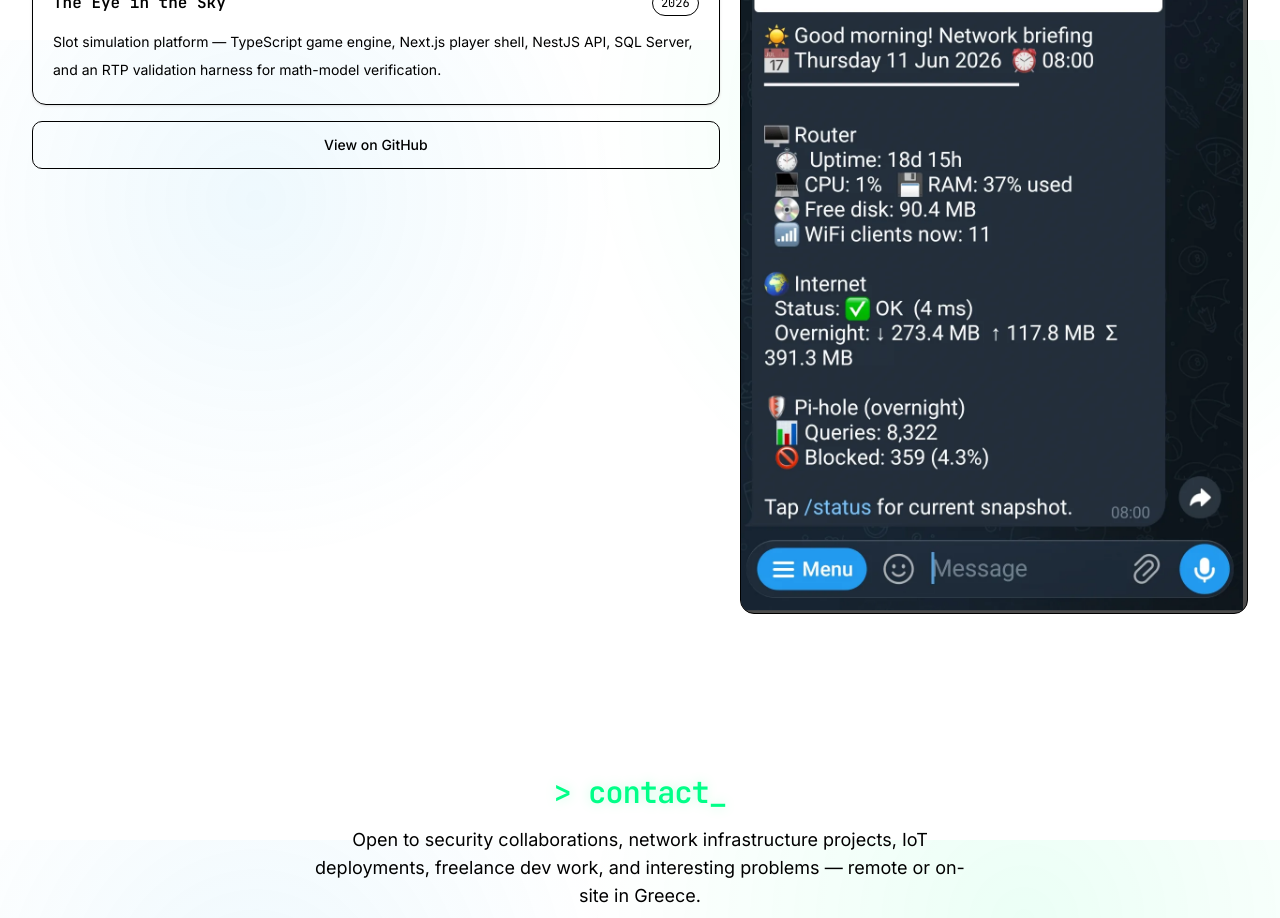
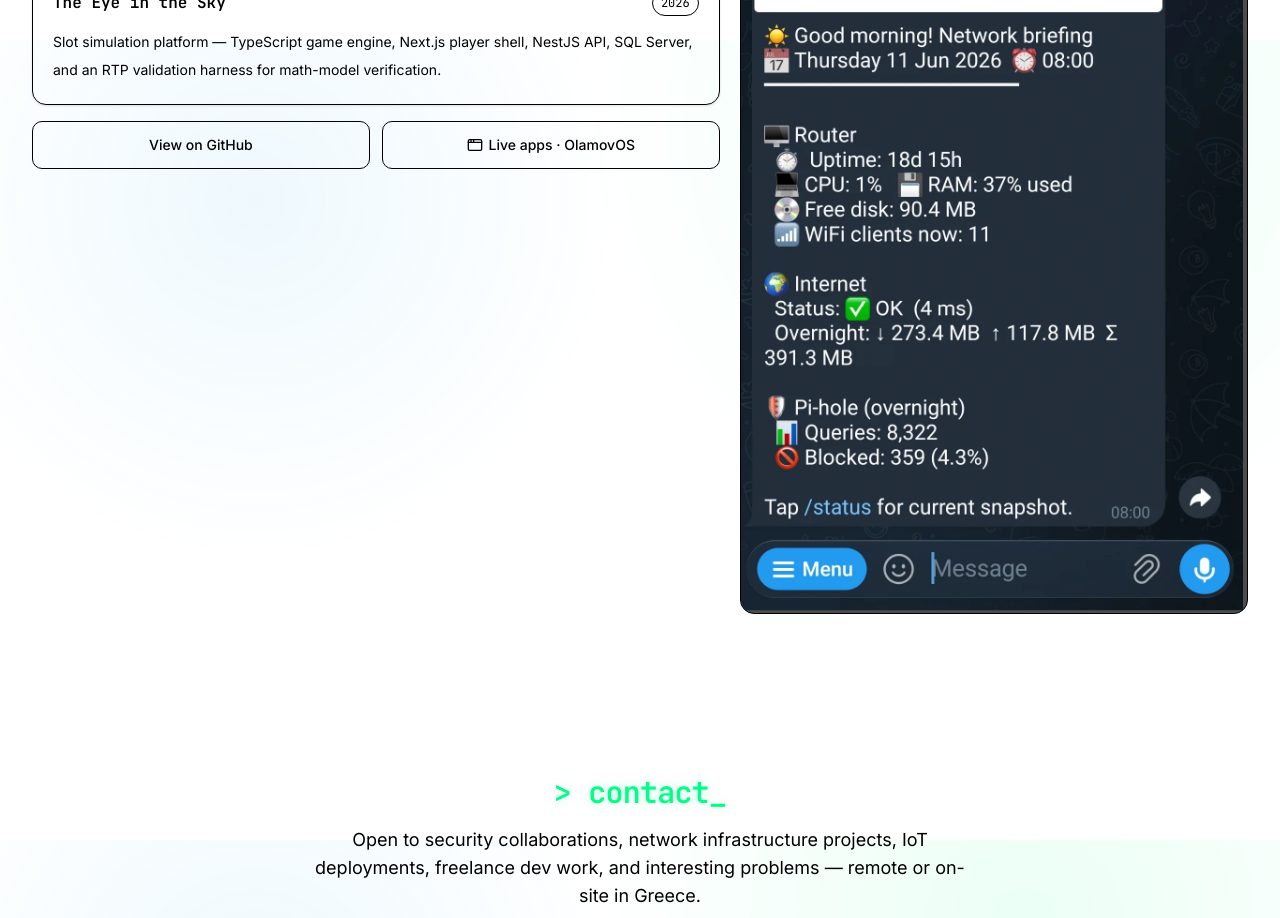
Before and after one commit to wannabexaker/wannabexaker.github.io, a Next.js app: page / in a window 1280 px wide. Shown: the part 4760-5678 px from the top of the page. Built offline with nearby package versions, Linux system fonts and the light colour scheme; no server answers.

Commit message:
projects: add "Live apps · OlamovOS" button
Adds a second button next to "View on GitHub" linking to olamov.com —
the Windows-style desktop that showcases the live apps (The Eye,
Radevu, Cypher, VC Hub). One entry point instead of four more cards.

```diff
--- a/src/components/projects.tsx
+++ b/src/components/projects.tsx
@@ -3,7 +3,7 @@
 import { useEffect, useMemo, useState } from "react";
 import Link from "next/link";
 import { AnimatePresence, motion, useReducedMotion } from "framer-motion";
-import { Play, ShieldAlert, X } from "lucide-react";
+import { AppWindow, Play, ShieldAlert, X } from "lucide-react";
 
 import { Button } from "@/components/ui/button";
 import { Card } from "@/components/ui/card";
@@ -421,11 +421,19 @@
             </Card>
           ))}
 
-          <Button asChild variant="outline" size="lg" className="h-12 w-full border-primary/30 hover:bg-primary/10">
-            <a href="https://github.com/wannabexaker" target="_blank" rel="noopener noreferrer">
-              View on GitHub
-            </a>
-          </Button>
+          <div className="flex flex-col gap-3 sm:flex-row">
+            <Button asChild variant="outline" size="lg" className="h-12 flex-1 border-primary/30 hover:bg-primary/10">
+              <a href="https://github.com/wannabexaker" target="_blank" rel="noopener noreferrer">
+                View on GitHub
+              </a>
+            </Button>
+            <Button asChild variant="outline" size="lg" className="h-12 flex-1 border-secondary/40 bg-secondary/5 hover:bg-secondary/10">
+              <a href="https://olamov.com" target="_blank" rel="noopener noreferrer">
+                <AppWindow className="size-4" />
+                Live apps · OlamovOS
+              </a>
+            </Button>
+          </div>
         </div>
 
         <div className="hidden min-h-[320px] overflow-hidden rounded-xl border border-primary/25 bg-black/70 lg:block">
```
Also changed, not shown: 1 other file (tests, documents, lock files or other folders).
